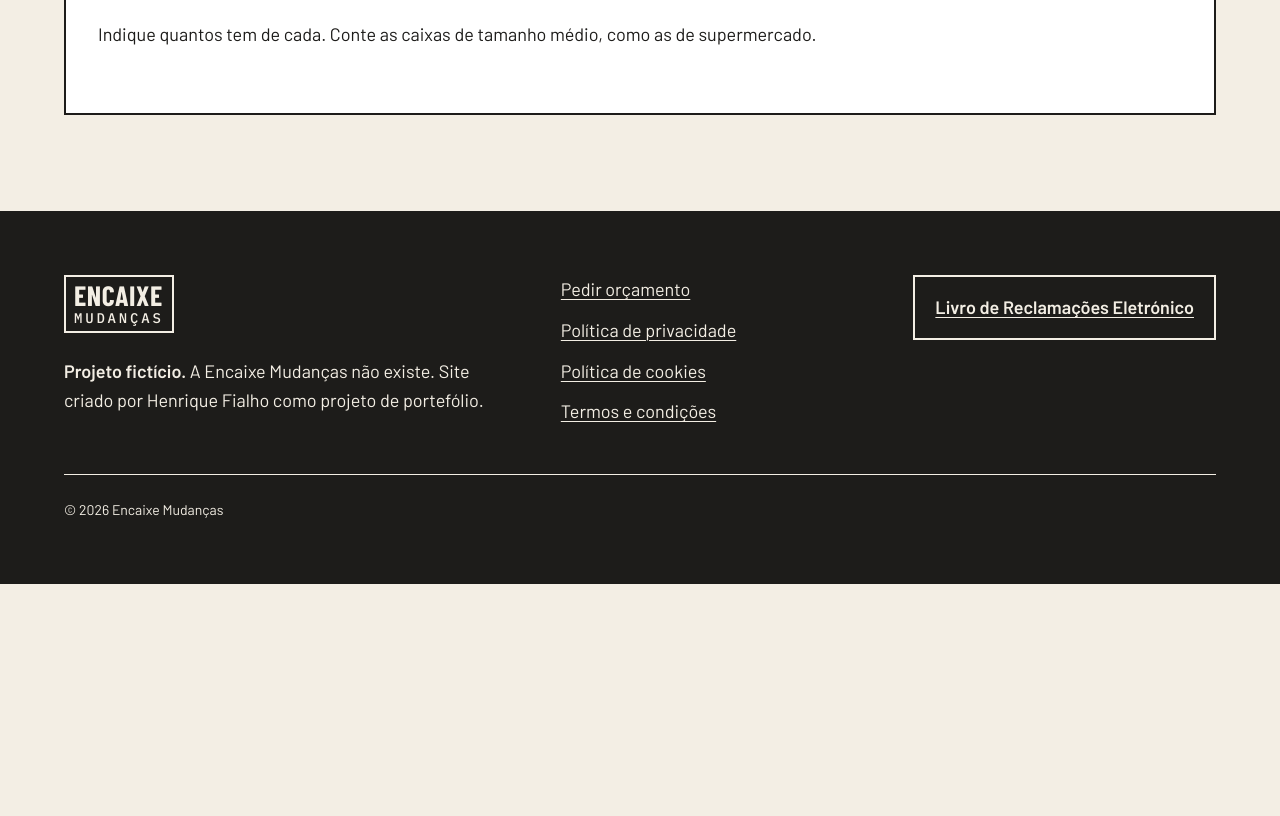
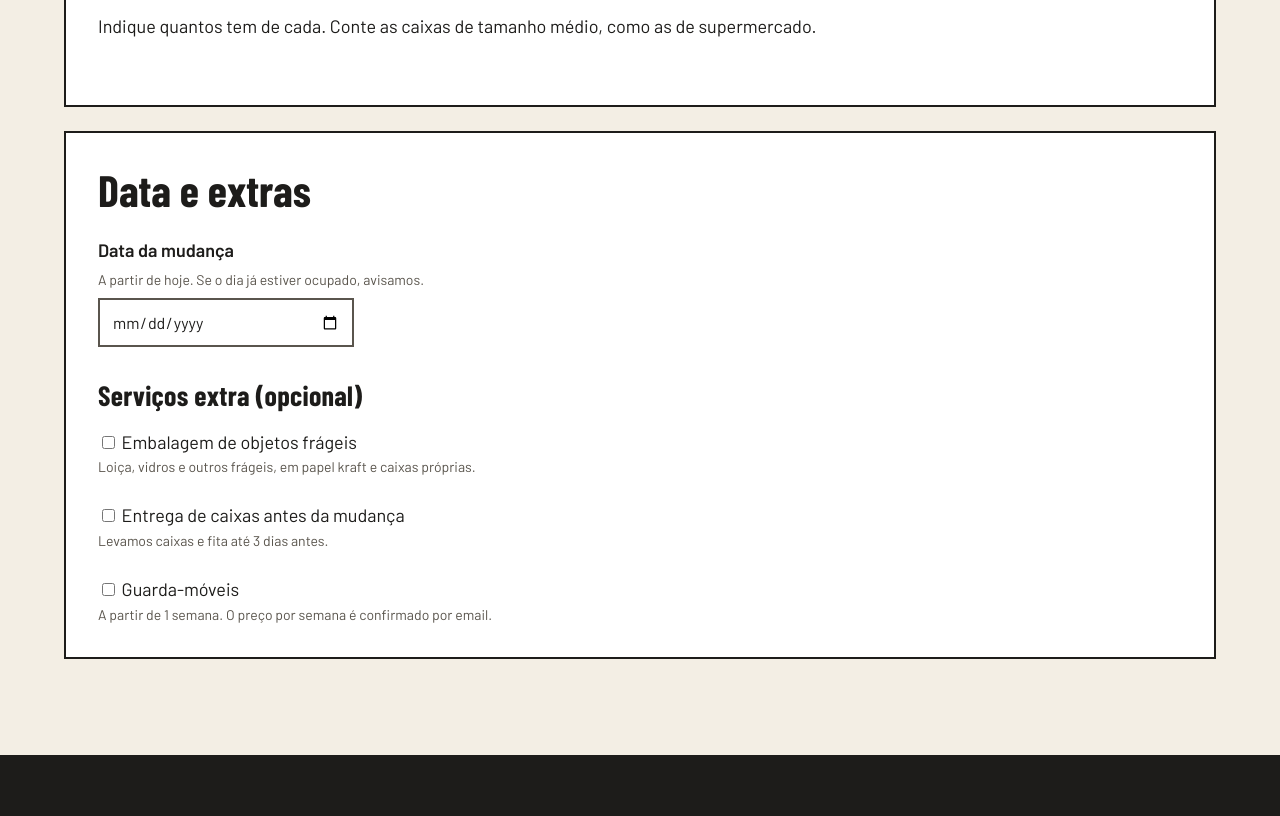
Before and after one commit to henriquefialhodev/encaixe-mudancas, a plain HTML site: page public/orcamento.html in a window 1280 px wide. Shown: the part 1620-2436 px from the top of the page. Before the commit the page ends 2204 px from the top, so only its background shows below. Drawn offline with Linux system fonts and the light colour scheme.

Commit message:
feat: add step 3 with move date and extra services

```diff
--- a/public/css/pages/quote.css
+++ b/public/css/pages/quote.css
@@ -275,7 +275,11 @@
   }
 }
 
-/* INVENTORY DESCRIPTION FIELD */
+/* INVENTORY */
+.site-quote-step-inventory .site-quote-legend {
+  margin-bottom: 16px;
+}
+
 .js .site-quote-inventory-description {
   display: none;
 }
@@ -283,3 +287,5 @@
 .site-quote-field textarea {
   resize: vertical;
 }
+
+/* DATE AND EXTRAS */
--- a/public/orcamento.html
+++ b/public/orcamento.html
@@ -328,7 +328,7 @@
               </div>
             </div>
           </fieldset>
-          <fieldset class="site-quote-step">
+          <fieldset class="site-quote-step site-quote-step-inventory">
             <legend class="site-quote-legend">
               <h2 tabindex="-1">Recheio</h2>
             </legend>
@@ -351,6 +351,81 @@
                   aria-describedby="inventory-description-help"
                 ></textarea>
               </div>
+            </div>
+          </fieldset>
+          <fieldset class="site-quote-step site-quote-date-extras">
+            <legend class="site-quote-legend">
+              <h2 tabindex="-1">Data e extras</h2>
+            </legend>
+            <div class="site-quote-step-body">
+              <div class="site-quote-field site-quote-move-date">
+                <label for="move-date">Data da mudança</label>
+                <p id="move-date-help" class="site-quote-help">
+                  A partir de hoje. Se o dia já estiver ocupado, avisamos.
+                </p>
+                <input
+                  type="date"
+                  id="move-date"
+                  class="site-quote-input-medium"
+                  name="move-date"
+                  aria-describedby="move-date-help"
+                  required
+                />
+              </div>
+              <fieldset class="site-quote-group">
+                <legend class="site-quote-legend">
+                  <h3>Serviços extra (opcional)</h3>
+                </legend>
+                <div class="site-quote-group-body">
+                  <div class="site-quote-checkbox-item">
+                    <input
+                      id="extra-packing"
+                      type="checkbox"
+                      name="extras"
+                      value="packing"
+                      aria-describedby="extra-packing-help"
+                    />
+                    <label for="extra-packing" class="site-quote-extra">
+                      Embalagem de objetos frágeis
+                    </label>
+                    <p id="extra-packing-help" class="site-quote-help">
+                      Loiça, vidros e outros frágeis, em papel kraft e caixas
+                      próprias.
+                    </p>
+                  </div>
+                  <div class="site-quote-checkbox-item">
+                    <input
+                      id="extra-boxes"
+                      type="checkbox"
+                      name="extras"
+                      value="boxes"
+                      aria-describedby="extra-boxes-help"
+                    />
+                    <label for="extra-boxes" class="site-quote-extra">
+                      Entrega de caixas antes da mudança
+                    </label>
+                    <p id="extra-boxes-help" class="site-quote-help">
+                      Levamos caixas e fita até 3 dias antes.
+                    </p>
+                  </div>
+                  <div class="site-quote-checkbox-item">
+                    <input
+                      id="extra-storage"
+                      type="checkbox"
+                      name="extras"
+                      value="storage"
+                      aria-describedby="extra-storage-help"
+                    />
+                    <label for="extra-storage" class="site-quote-extra">
+                      Guarda-móveis
+                    </label>
+                    <p id="extra-storage-help" class="site-quote-help">
+                      A partir de 1 semana. O preço por semana é confirmado por
+                      email.
+                    </p>
+                  </div>
+                </div>
+              </fieldset>
             </div>
           </fieldset>
         </form>
```
